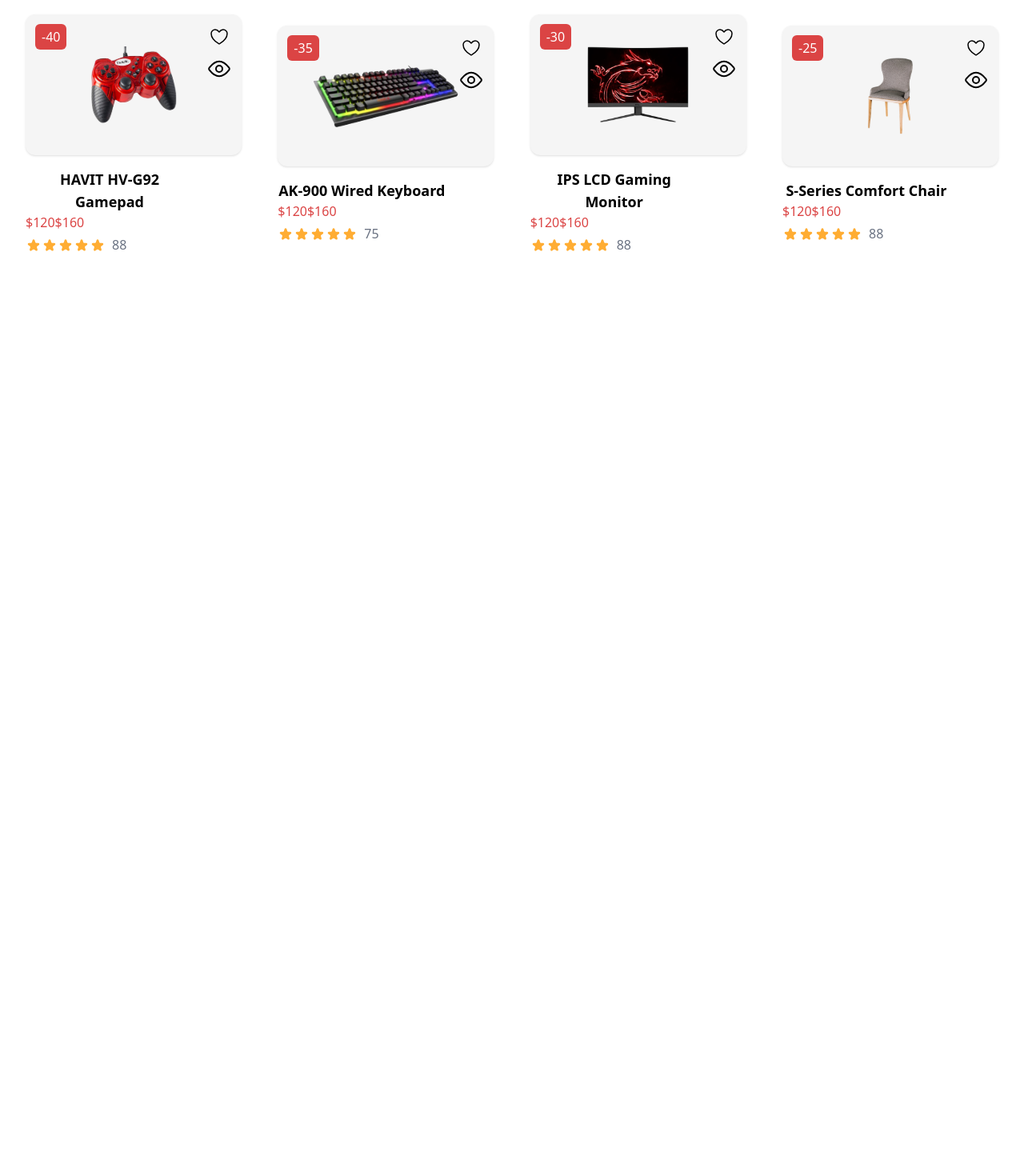
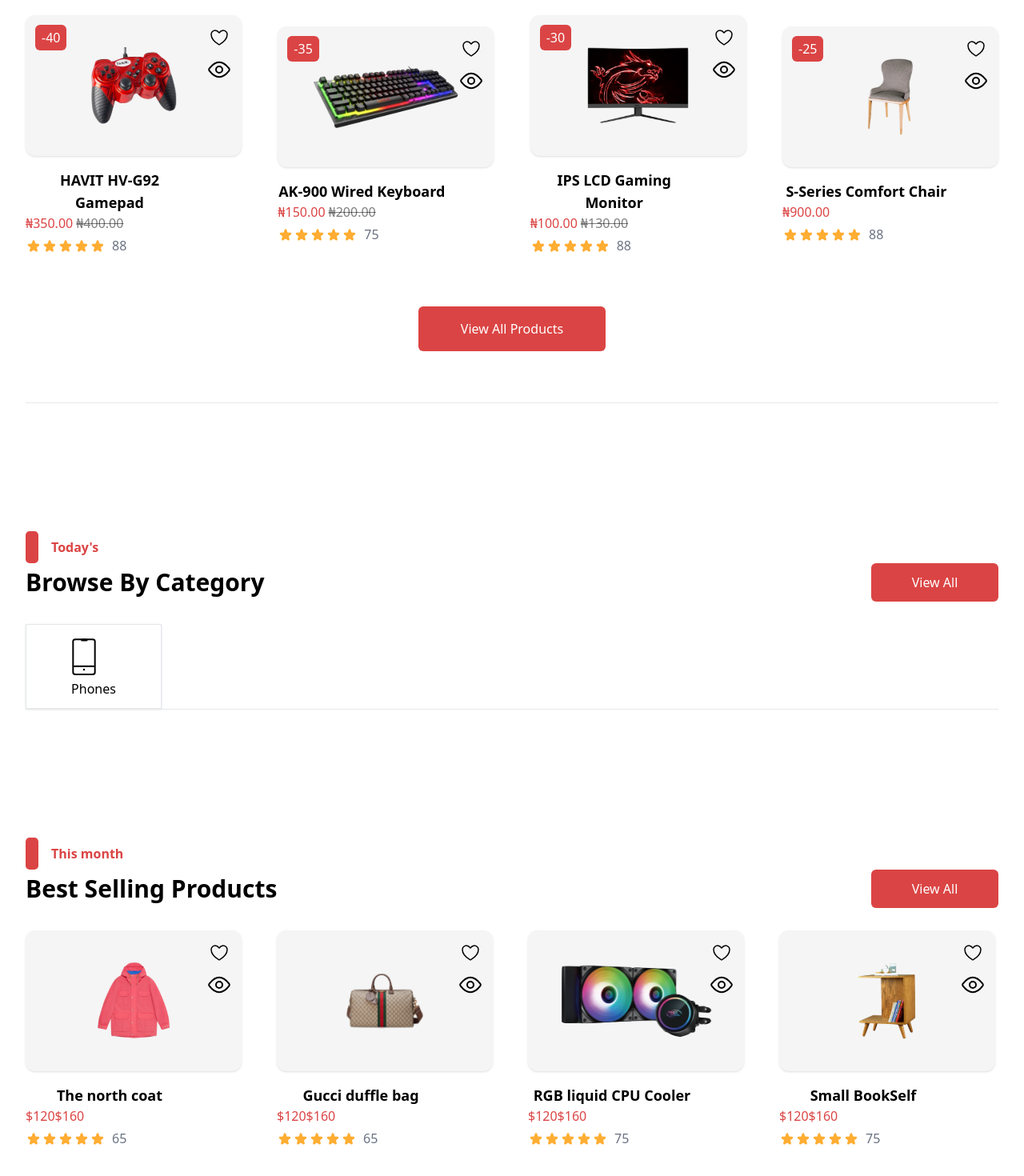
Before and after one commit to irorerejuliet/Exclusive-project, a React (Vite) app: page / in a window 1280 px wide. Shown: the part 916-2386 px from the top of the page at 80% size. Before the commit the page ends 1426 px from the top, so only its background shows below. Built offline with nearby package versions, Linux system fonts and the light colour scheme.

Commit message:
Best selling Product

```diff
--- /dev/null
+++ b/src/Components/Constants/bestSellingProductData.ts
@@ -0,0 +1,42 @@
+export const bestSellingProductData = [
+  {
+    id: 1,
+    heart: "/images/HeartIcon.svg",
+    quickVeiw: "/images/Quick View.svg",
+    image: "/images/NorthCoat.svg",
+    description: "The north coat",
+    amount: ["$120", "$160"],
+    stars: "/images/Five star.svg",
+    rating: 65,
+  },
+  {
+    id: 2,
+    heart: "/images/HeartIcon.svg",
+    quickVeiw: "/images/Quick View.svg",
+    image: "/images/GucciBag.svg",
+    description: "Gucci duffle bag",
+    amount: ["$120", "$160"],
+    stars: "/images/Five star.svg",
+    rating: 65,
+  },
+  {
+    id: 3,
+    heart: "/images/HeartIcon.svg",
+    quickVeiw: "/images/Quick View.svg",
+    image: "/images/LiquidCpuCooler.svg",
+    description: "RGB liquid CPU Cooler",
+    amount: ["$120", "$160"],
+    stars: "/images/Five star.svg",
+    rating: 75,
+  },
+  {
+    id: 4,
+    heart: "/images/HeartIcon.svg",
+    quickVeiw: "/images/Quick View.svg",
+    image: "/images/SmallBookShop.svg",
+    description: "Small BookSelf",
+    amount: ["$120", "$160"],
+    stars: "/images/Five star.svg",
+    rating: 75,
+  },
+];
--- /dev/null
+++ b/src/Components/Constants/categoriesData.ts
@@ -0,0 +1,5 @@
+export const categoriesData = [
+    {
+        image: ""
+    }
+]
--- a/src/Components/Constants/salesData.ts
+++ b/src/Components/Constants/salesData.ts
@@ -8,7 +8,8 @@
     quickVeiw: "/images/Quick View.svg",
     gamepad: "/images/GamePad.svg",
     description: "HAVIT HV-G92 Gamepad",
-    amount: ["$120", "$160"],
+    price: 400,
+    discounted_price: 350,
     stars: "/images/Five star.svg",
     rating: 88,
   },
@@ -19,7 +20,8 @@
     quickVeiw: "/images/Quick View.svg",
     gamepad: "/images/KeyBoard.svg",
     description: "AK-900 Wired Keyboard",
-    amount: ["$120", "$160"],
+    price: 200,
+    discounted_price: 150,
     stars: "/images/Five star.svg",
     rating: 75,
   },
@@ -30,7 +32,8 @@
     quickVeiw: "/images/Quick View.svg",
     gamepad: "/images/GamingMonitor.svg",
     description: "IPS LCD Gaming Monitor",
-    amount: ["$120", "$160"],
+    price: 130,
+    discounted_price: 100,
     stars: "/images/Five star.svg",
     rating: 88,
   },
@@ -41,14 +44,12 @@
     quickVeiw: "/images/Quick View.svg",
     gamepad: "/images/ComfortChair.svg",
     description: "S-Series Comfort Chair",
-    amount: ["$120", "$160"],
+    price: 900,
+    discounted_price: 0,
     stars: "/images/Five star.svg",
     rating: 88,
   },
 ];
-
-
-
 
 export const salesTime: SalesDaysAndTime[] = [
   {
--- a/src/Components/Layouts/Navbar.tsx
+++ b/src/Components/Layouts/Navbar.tsx
@@ -1,3 +1,4 @@
+
 import { useState } from "react";
 import { AiOutlineClose } from "react-icons/ai";
 import { HiMenuAlt1 } from "react-icons/hi";
@@ -7,6 +8,7 @@
   const [open, setOpen] = useState(false);
 
   return (
+    <header>
       <nav className="flex justify-between items-center px-4 py-4 relative bg-white">
         <h1 className="text-4xl font-bold">Exclusive</h1>
         <div className="hidden md:flex gap-6 items-center text-base font-normal">
@@ -40,7 +42,7 @@
         <div
           className={`${
             open ? "flex" : "hidden"
-        } flex-col md:hidden absolute top-full left-0 w-full bg-black text-white px-4 pt-4 pb-6 gap-4 z-50`}
+          } flex-col md:hidden absolute top-full left-0 text-lg font-semibold text-red-900 px-4 pt-4 pb-6 gap-4 z-50`}
         >
           <Link to="">Home</Link>
           <Link to="">Contac</Link>
@@ -48,6 +50,8 @@
           <Link to="">SignUp</Link>
         </div>
       </nav>
+      <div className="w-full border-t border-gray-200"></div>
+    </header>
   );
 };
 
--- /dev/null
+++ b/src/Components/Products/BestSellingProduct.tsx
@@ -0,0 +1,56 @@
+import { bestSellingProductData } from "../Constants/bestSellingProductData";
+
+const BestSellingProduct = () => {
+  return (
+    <div className="my-40">
+      <div className="flex gap-4 items-center">
+        <div className="bg-[#DB4444] w-4 h-10 rounded-[5px]"></div>
+        <p className="text-[#DB4444] text-base font-semibold">This month</p>
+      </div>
+      <div className="flex justify-between items-center mb-7">
+        <h4 className="md:text-3xl font-semibold">Best Selling Products</h4>
+        <button className="text-white bg-[#DB4444] md:py-3 py-1 px-2 md:px-5 rounded-md md:w-[159px] w-20">View All</button>
+      </div>
+      <div className="grid md:grid-cols-4 grid-cols-1  justify-between items-center gap-10 space-y-10 md:space-y-0">
+        {bestSellingProductData.map(
+          ({
+            id,
+            heart,
+            quickVeiw,
+            image,
+            description,
+            amount,
+            stars,
+            rating,
+          }) => (
+            <div key={id} className="w-[270px] ">
+              {/* Card */}
+              <div className="relative bg-[#F5F5F5] shadow rounded-xl p-4">
+                <div className="absolute top-3 right-3 flex flex-col gap-2">
+                  <img src={heart} alt="heart" />
+                  <img src={quickVeiw} alt="quickview" />
+                </div>
+                <div className="flex justify-center my-6">
+                  <img src={image} alt="GamePad" className="h-24 w-auto" />
+                </div>
+              </div>
+              {/* Product card detsails */}
+              <div className="mt-4 w-[210px]">
+                <p className="font-semibold text-lg">{description}</p>
+                <p className="text-[#DB4444] flex gap-4 font-medium">
+                  {amount}
+                </p>
+                <div className="flex items-center gap-2 mt-1">
+                  <img src={stars} alt="rating" />
+                  <span className="text-gray-500">{rating}</span>
+                </div>
+              </div>
+            </div>
+          )
+        )}
+      </div>
+    </div>
+  );
+}
+
+export default BestSellingProduct
--- /dev/null
+++ b/src/Components/Products/Categories.tsx
@@ -0,0 +1,26 @@
+
+const Categories = () => {
+  return (
+    <div>
+      <div className="flex gap-4 items-center">
+        <div className="bg-[#DB4444] w-4 h-10 rounded-[5px]"></div>
+        <p className="text-[#DB4444] text-base font-semibold">Today's</p>
+      </div>
+      <div className="flex justify-between items-center mb-7">
+        <h4 className="md:text-3xl font-semibold">Browse By Category</h4>
+        <button className="text-white bg-[#DB4444] md:py-3 py-1 px-2 md:px-5 rounded-md md:w-[159px] w-20">
+          View All
+        </button>
+      </div>
+      <div>
+        <div className="w-[170px] shadow border border-gray-200 py-3 px-1 rounded-4 ">
+            <img src="/images/Category-CellPhone.svg" alt="cellPhone" className="ml-10"/>
+            <p>Phones</p>
+        </div>
+      </div>
+       <div className="w-full border-t border-gray-200"></div>
+    </div>
+  );
+}
+
+export default Categories
--- a/src/Components/Products/FlashSales.tsx
+++ b/src/Components/Products/FlashSales.tsx
@@ -1,8 +1,6 @@
-
 import { salesData } from "../Constants/salesData";
 import SalesTime from "./SalesTime";
-
-
+import { formatCurrency } from "../../helper/formatCurrency";
 const FlashSales = () => {
   return (
     <div className="my-40">
@@ -10,7 +8,7 @@
         <div className="bg-[#DB4444] w-4 h-10 rounded-[5px]"></div>
         <p className="text-[#DB4444] text-base font-semibold">Today's</p>
       </div>
-      <SalesTime/>
+      <SalesTime />
       <div className="flex-row md:flex justify-between items-center gap-10 space-y-10 md:space-y-0">
         {salesData.map(
           ({
@@ -20,14 +18,15 @@
             quickVeiw,
             gamepad,
             description,
-            amount,
+            price,
             stars,
             rating,
+            discounted_price,
           }) => (
             <div key={id} className="w-[270px] ">
               {/* Card */}
               <div className="relative bg-[#F5F5F5] shadow rounded-xl p-4">
-                <button className="absolute top-3 left-3 bg-[#DB4444] text-white py-1 px-2 rounded-md">
+                <button className="absolute top-3 left-3 bg-primary text-white py-1 px-2 rounded-md">
                   {percentage}
                 </button>
                 <div className="absolute top-3 right-3 flex flex-col gap-2">
@@ -41,9 +40,18 @@
               {/* Product info below card */}
               <div className="mt-4 w-[210px]">
                 <p className="font-semibold text-lg">{description}</p>
-                <p className="text-[#DB4444] flex gap-4 font-medium">
-                  {amount}
-                </p>
+                <div className="flex items-center gap-1">
+                  <p className="text-primary flex gap-4 font-medium">
+                    {discounted_price > 0
+                      ? formatCurrency(discounted_price)
+                      : formatCurrency(price)}
+                  </p>
+                  {discounted_price > 0 && (
+                    <p className="text-black/50 line-through flex gap-4 font-medium">
+                      {formatCurrency(price)}
+                    </p>
+                  )}
+                </div>
                 <div className="flex items-center gap-2 mt-1">
                   <img src={stars} alt="rating" />
                   <span className="text-gray-500">{rating}</span>
@@ -53,6 +61,10 @@
           )
         )}
       </div>
+      <button className="text-white bg-[#DB4444] text-base font-medium px-10 py-4 rounded-md my-16 w-[234px]">
+        View All Products
+      </button>
+      <div className="w-full border-t border-gray-200"></div>
     </div>
   );
 };
--- a/src/Pages/Home.tsx
+++ b/src/Pages/Home.tsx
@@ -1,5 +1,7 @@
 import HeroSection from "../Components/Banner/HeroSection"
 import Navbar from "../Components/Layouts/Navbar"
+import BestSellingProduct from "../Components/Products/BestSellingProduct"
+import Categories from "../Components/Products/Categories"
 import FlashSales from "../Components/Products/FlashSales"
 
 
@@ -9,6 +11,8 @@
       <Navbar/>
       <HeroSection/>
       <FlashSales/>
+      <Categories/>
+      <BestSellingProduct/>
     </div>
   )
 }
--- /dev/null
+++ b/src/helper/formatCurrency.ts
@@ -0,0 +1,6 @@
+export function formatCurrency(amount: number) {
+  return new Intl.NumberFormat("en-NG", {
+    currency: "NGN",
+    style: "currency",
+  }).format(amount);
+}
--- a/src/index.css
+++ b/src/index.css
@@ -1 +1,5 @@
 @import "tailwindcss";
+
+@theme {
+  --color-primary: #db4444;
+}
```
Also changed, not shown: src/Components/Constants/tyoes/sidebarTypes.ts (+8 -10 lines). Lines whose indentation alone changed are shown as unchanged.
